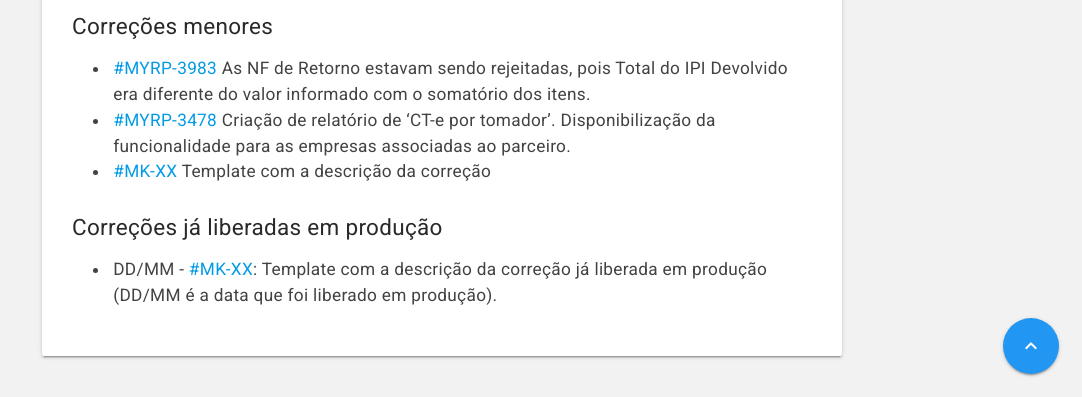
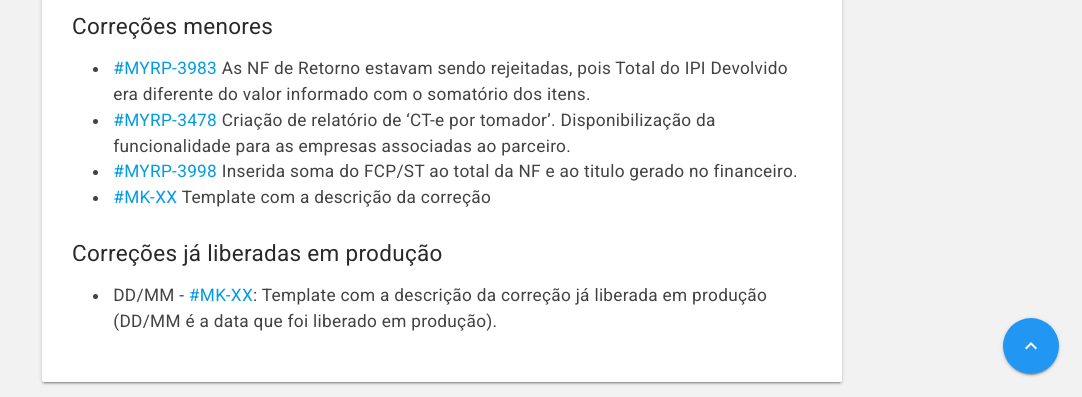
Before and after one commit to myrp-maicon/changelog-myrp, a Jekyll site: the page built from docs/myrp/19.04.01.md, in a window 1280 px wide and 900 px high, scrolled down 645 px, cut to the strip 503-900 px from the top of the window. Shown: the whole strip, without its empty margins (198-1280 px from the left). Built offline with Jekyll 4.4.1, drawn with Linux system fonts in a browser that asks for light colours; nearby versions of some CDN libraries; our own code applies the rules of GitHub Pages for plain Markdown files; the repository's description, which GitHub fills in, is left out.

Commit message:
MYRP-3998 -Inserida soma do FCP/ST ao total da NF e ao titulo gerado no financeiro.

```diff
--- a/docs/myrp/19.04.01.md
+++ b/docs/myrp/19.04.01.md
@@ -18,6 +18,7 @@ As alterações estarão disponíveis no ambiente demo.myrp.com.br (212) na sema
 ## Correções menores
 * [#MYRP-3983](https://devmyrp.atlassian.net/browse/MYRP-3983) As NF de Retorno estavam sendo rejeitadas, pois Total do IPI Devolvido era diferente do valor informado com o somatório dos itens.
 * [#MYRP-3478](https://devmyrp.atlassian.net/browse/MYRP-3478) Criação de relatório de 'CT-e por tomador'. Disponibilização da funcionalidade para as empresas associadas ao parceiro.
+* [#MYRP-3998](https://devmyrp.atlassian.net/browse/MYRP-3998) Inserida soma do FCP/ST ao total da NF e ao titulo gerado no financeiro.
 * [#MK-XX](https://devmyrp.atlassian.net/browse/MK-XX) Template com a descrição da correção
 
 ## Correções já liberadas em produção
```
